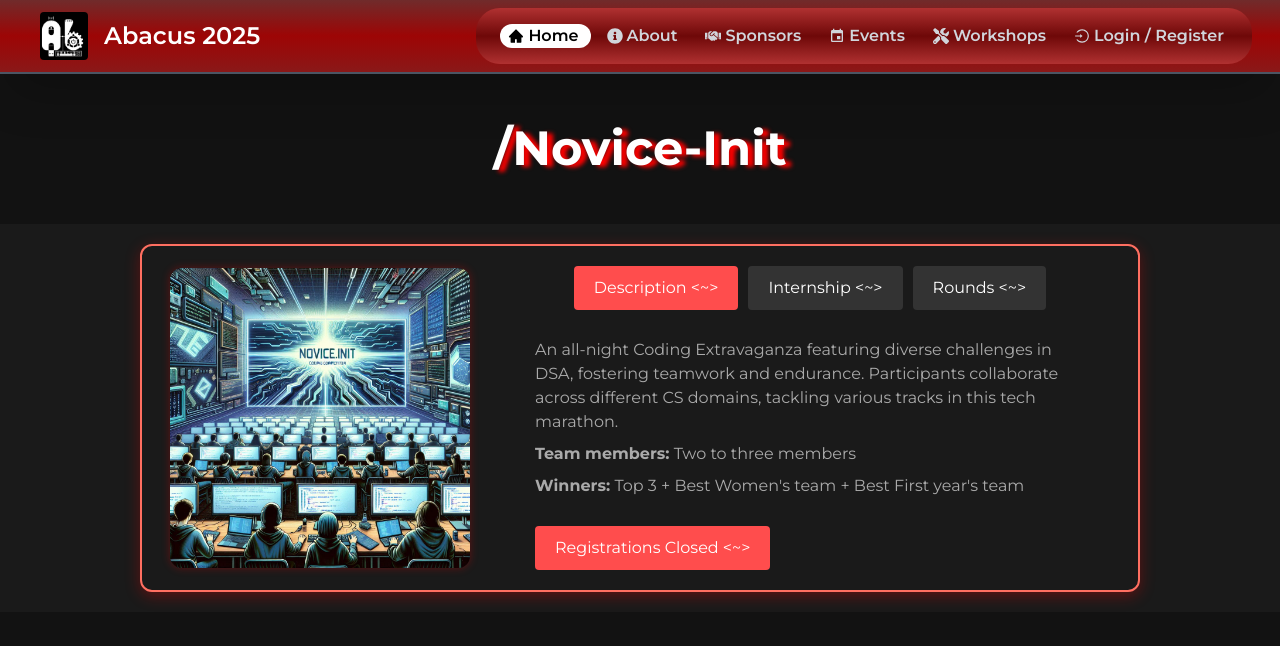
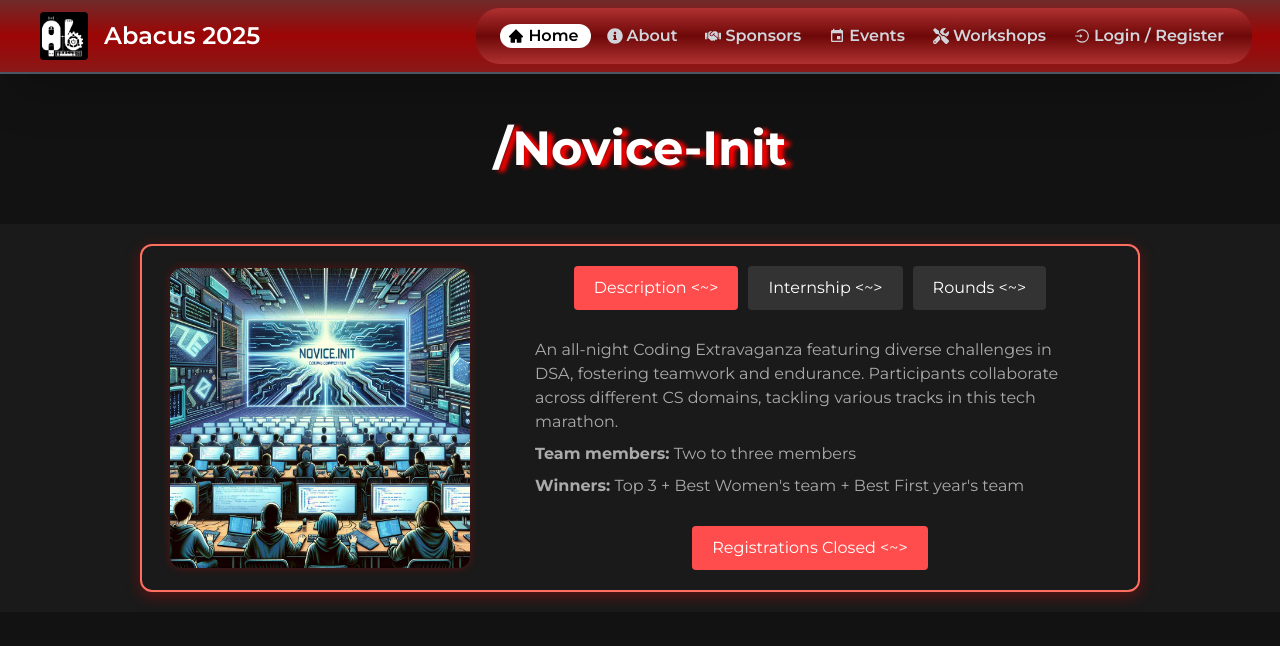
Before and after one commit to cegcsea/Reach-Abacus-25-Frontend, a React (Create React App) app in the folder mern-abacus-theme/frontend-new/: page /EventIndividual/NoviceInit in a window 1280 px wide. Shown: the top 646 px of the page. Built offline with nearby package versions, Linux system fonts and the light colour scheme; a web font is replaced by a local one.

Commit message:
changed padding and button alignment

```diff
--- a/mern-abacus-theme/frontend-new/src/pages/EventIndividual/NoviceInit.js
+++ b/mern-abacus-theme/frontend-new/src/pages/EventIndividual/NoviceInit.js
@@ -20,7 +20,7 @@ const NoviceInit = () => {
             alt="Event"
             className="event-image"
           />
-          <div className="content" style={{ textAlign: "left",color: "#fff",}}>
+          <div className="content" style={{ color: "#fff",}}>
             <div className="tabs">
               <button
                 onClick={() => handleTabClick('description')}
@@ -43,7 +43,7 @@ const NoviceInit = () => {
             </div>
 
             {activeTab === 'description' && (
-              <div className='par'>
+              <div className='par' >
                 <p>
                   An all-night Coding Extravaganza featuring diverse challenges in DSA, fostering
                   teamwork and endurance. Participants collaborate across different CS domains, tackling
@@ -84,7 +84,7 @@ const NoviceInit = () => {
                 </div>
               </div>
             )}
-            <button className="register-button ">Registrations Closed &lt;~&gt;</button>
+            <div className='but'><button className="register-button ">Registrations Closed &lt;~&gt;</button></div>
           </div>
         </div>
       </div>
--- a/mern-abacus-theme/frontend-new/src/styles/Intern.css
+++ b/mern-abacus-theme/frontend-new/src/styles/Intern.css
@@ -63,6 +63,7 @@ body {
     gap: 20px;
       margin: 20px auto;
 
+
   }
 
   .event-image {
@@ -116,6 +117,10 @@ body {
     border: none;
     cursor: not-allowed;
     border-radius: 4px;
+
+  }
+  .but{
+    text-align: center;
   }
 
 
@@ -140,6 +145,7 @@ body {
        width: 70%;
         margin: auto;
     }
+
 .para{
     padding:0 25px ;
 }
```
